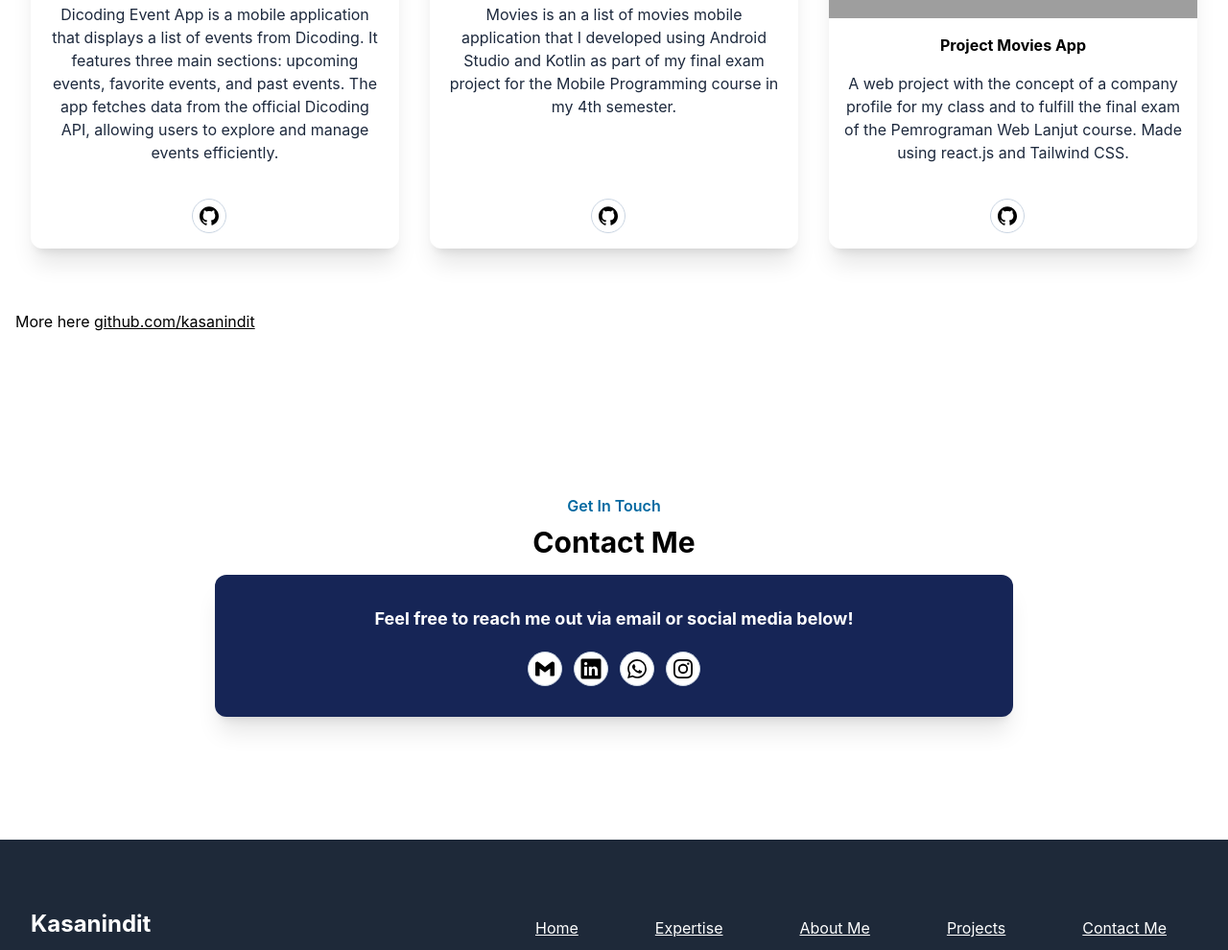
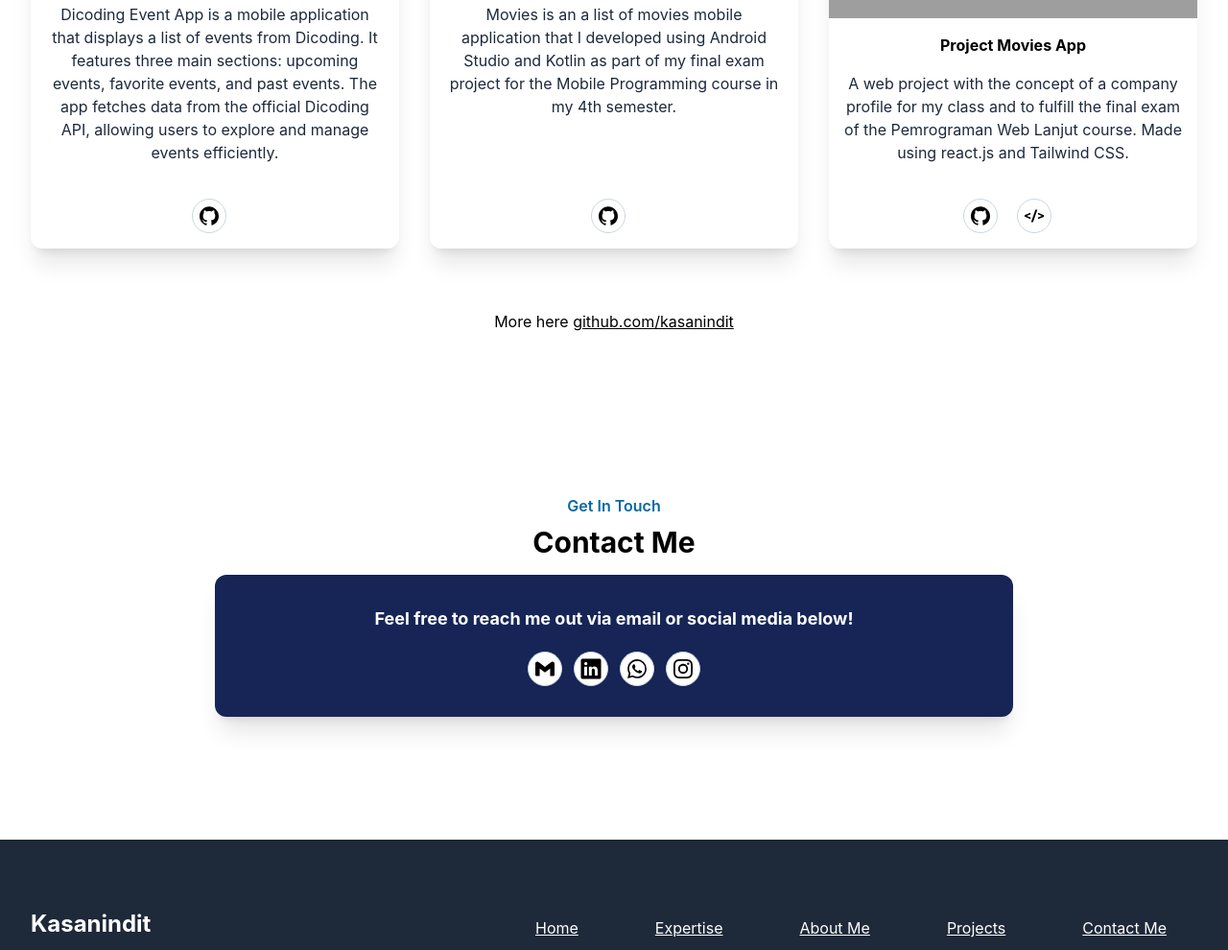
Before and after one commit to kasanindit/portofolio-web-tailwindcss, a website: page index.html in a window 1280 px wide. Shown: the part 2909-3899 px from the top of the page at 96% size. Drawn offline with nearby package versions, Linux system fonts and the light colour scheme; grey boxes are pictures that could not be loaded.

Commit message:
update project

```diff
--- a/index.html
+++ b/index.html
@@ -420,26 +420,31 @@
                                 </p>
                             </div>
 
-                            <div class="flex items-center justify-center gap-3 px-6 py-4">
-                                <a href="https://github.com/kasanindit/web-tib" target="_blank" class="w-9 h-9 mr-3 rounded-full flex items-center justify-center
-                                                            border border-slate-300 hover:bg-primary hover:border-primary hover:text-white">
+                            <div class="flex items-center justify-center gap-2 px-6 py-4">
+                                <a href="https://github.com/mfauzanprmna/project-Webpro" target="_blank" class="w-9 h-9 mr-3 rounded-full flex items-center justify-center
+                                        border border-slate-300 hover:bg-primary hover:border-primary hover:text-white">
                                     <svg role="img" width="20" class="fill-current" viewBox="0 0 24 24" xmlns="http://www.w3.org/2000/svg">
                                         <title>GitHub</title>
                                         <path
                                             d="M12 .297c-6.63 0-12 5.373-12 12 0 5.303 3.438 9.8 8.205 11.385.6.113.82-.258.82-.577 0-.285-.01-1.04-.015-2.04-3.338.724-4.042-1.61-4.042-1.61C4.422 18.07 3.633 17.7 3.633 17.7c-1.087-.744.084-.729.084-.729 1.205.084 1.838 1.236 1.838 1.236 1.07 1.835 2.809 1.305 3.495.998.108-.776.417-1.305.76-1.605-2.665-.3-5.466-1.332-5.466-5.93 0-1.31.465-2.38 1.235-3.22-.135-.303-.54-1.523.105-3.176 0 0 1.005-.322 3.3 1.23.96-.267 1.98-.399 3-.405 1.02.006 2.04.138 3 .405 2.28-1.552 3.285-1.23 3.285-1.23.645 1.653.24 2.873.12 3.176.765.84 1.23 1.91 1.23 3.22 0 4.61-2.805 5.625-5.475 5.92.42.36.81 1.096.81 2.22 0 1.606-.015 2.896-.015 3.286 0 .315.21.69.825.57C20.565 22.092 24 17.592 24 12.297c0-6.627-5.373-12-12-12" />
                                     </svg>
                                 </a>
+
+                                <a href="https://tiwaibi-bqu4023je-mfauzanprmna.vercel.app/" target="_blank" class="w-9 h-9 mr-3 rounded-full flex items-center justify-center
+                                        border border-slate-300 hover:bg-primary hover:border-primary hover:text-white">
+                                    <svg role="img" width="20" class="fill-current"  viewBox="0 0 24 24" xmlns="http://www.w3.org/2000/svg">
+                                        <title>Website</title><path d="M0 13.01v-2l7.09-2.98.58 1.94-5.1 2.05 5.16 2.05-.63 1.9Zm16.37 1.03 5.18-2-5.16-2.09.65-1.88L24 10.95v2.12L17 16zm-2.85-9.98H16l-5.47 15.88H8.05Z"/>
+                                    </svg>
+                                </a>
                             </div>
                         </div>
                     </div>
+                    <p class="mt-16">
+                        More here
+                        <a href="https://github.com/kasanindit" target="_blank"
+                            class="underline hover:text-primary">github.com/kasanindit</span></a>
+                    </p>
                 </div>
-
-
-                <p class="mt-16">
-                    More here
-                    <a href="https://github.com/kasanindit" target="_blank"
-                        class="underline hover:text-primary">github.com/kasanindit</span></a>
-                </p>
             </div>
         </div>
     </section>
```
Also changed, not shown: src/output.css.
